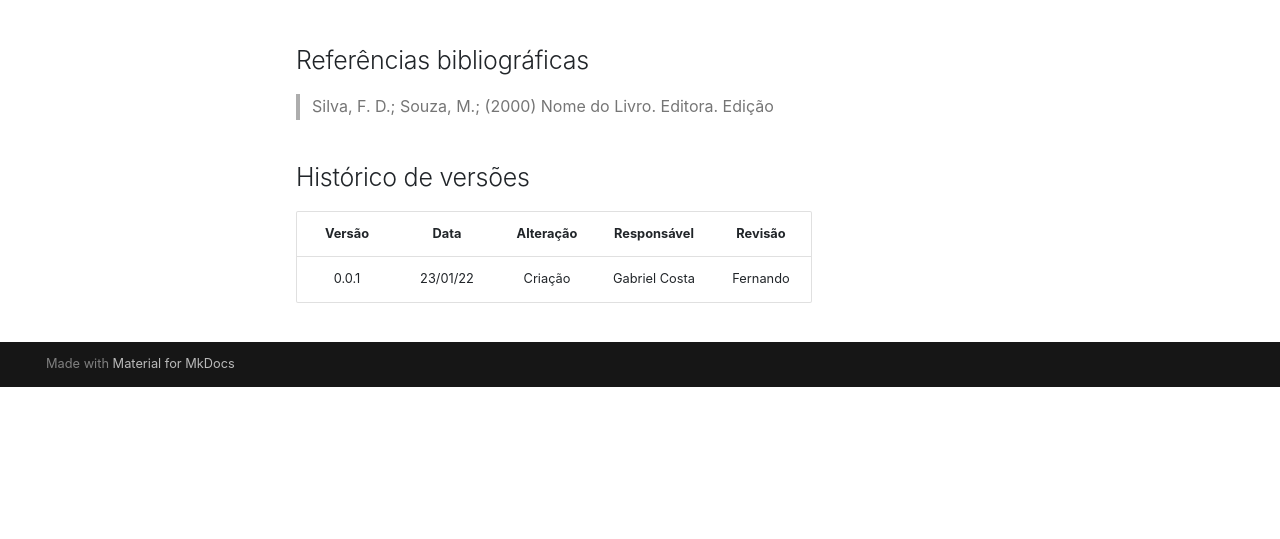
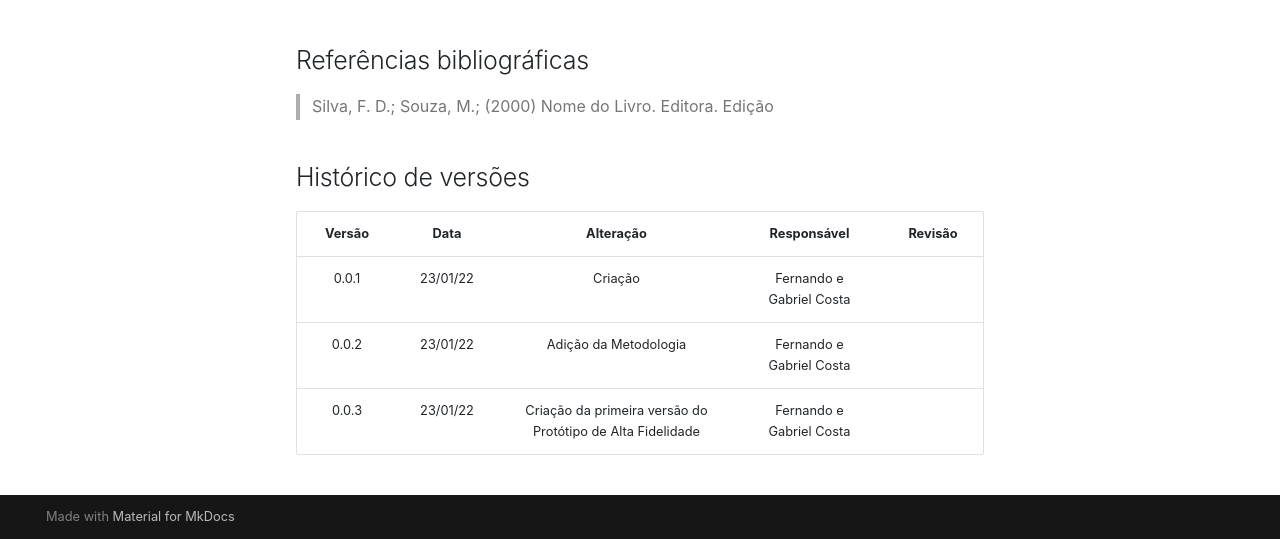
Before and after one commit to Requisitos-de-Software/2021.2-MedSUS, an MkDocs documentation site: the page built from docs/validation/prototyping.md, in a window 1280 px wide and 900 px high, scrolled down 772 px, cut to the strip 361-900 px from the top of the window. Built offline with MkDocs 1.6.1 and Material for MkDocs 9.7.7, drawn with Linux system fonts in a browser that asks for light colours; some web fonts are replaced; comment, search, counter and statistics services are not loaded; before the commit the page ends 1520 px from its top, so only the background shows below that.

Commit message:
Update table

```diff
--- a/docs/validation/prototyping.md
+++ b/docs/validation/prototyping.md
@@ -36,4 +36,6 @@ Para a criação desse artefato utilizamos os requisitos levantados até o momen
 
 Versão|Data|Alteração|Responsável|Revisão|
 :-:|:-:|:-:|:-:|:-:|
-0.0.1|23/01/22|Criação|Gabriel Costa|Fernando|
+0.0.1|23/01/22|Criação|Fernando e Gabriel Costa||
+0.0.2|23/01/22|Adição da Metodologia| Fernando e Gabriel Costa||
+0.0.3|23/01/22|Criação da primeira versão do Protótipo de Alta Fidelidade| Fernando e Gabriel Costa||
```
